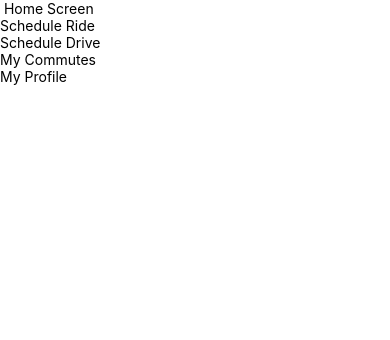
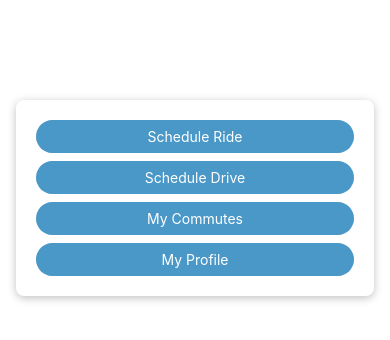
Before and after one commit to geethavs88/carpooling-app-frontend, a React Native app: screen / in a window 390 px wide. Shown: the top 340 px of the page. Built offline with nearby package versions, Linux system fonts and the light colour scheme.

Commit message:
added button component

```diff
--- a/components/PrimaryButton.js
+++ b/components/PrimaryButton.js
@@ -1,9 +1,40 @@
-import { View, Text } from "react-native";
+import { View, Text, Pressable, StyleSheet } from "react-native";
 function PrimaryButton({ children }) {
+    function pressHandler() {
+        console.log("Pressed!");
+    }
     return (
-        <View>
-            <Text>{children}</Text>
+        <View style={styles.buttonOuterContainer}>
+            <Pressable
+            style={styles.buttonInnerContainer}
+            onPress={pressHandler}
+            android_ripple={{ color: '#0b93b1ff' }}
+            >
+                <Text style={styles.buttonText}>{children}</Text>
+            </Pressable>
         </View>
     );
 }
+const styles = StyleSheet.create({
+    buttonOuterContainer: {
+        margin: 4,
+        borderRadius: 28,
+        overflow: 'hidden'
+
+    },
+    buttonInnerContainer: {
+        backgroundColor: '#4a98c8ff',
+        paddingVertical: 8,
+        paddingHorizontal: 16,
+        elevation: 2,
+        shadowColor: '#000',
+        shadowOffset: { width: 0, height: 2 },
+        shadowOpacity: 0.25,
+        shadowRadius: 8
+    },
+    buttonText: {
+        color: 'white',
+        textAlign: 'center'
+    }
+});
 export default PrimaryButton;
--- a/screens/HomeScreen.js
+++ b/screens/HomeScreen.js
@@ -1,17 +1,32 @@
-import { View, Text } from 'react-native';
+import { View, Text, StyleSheet } from 'react-native';
 import PrimaryButton from '../components/PrimaryButton';
 function HomeScreen() {
     return (
-    <View>
-        <Text> Home Screen</Text>
-        <View>
-            <PrimaryButton>Schedule Ride</PrimaryButton>
-            <PrimaryButton>Schedule Drive</PrimaryButton>
-            <PrimaryButton>My Commutes</PrimaryButton>
-            <PrimaryButton>My Profile</PrimaryButton>
-        </View>
-
-    </View>);
+    <View style={styles.homeInputContainer}>
+        <PrimaryButton>Schedule Ride</PrimaryButton>
+        <PrimaryButton>Schedule Drive</PrimaryButton>
+        <PrimaryButton>My Commutes</PrimaryButton>
+        <PrimaryButton>My Profile</PrimaryButton>
+    </View>
+    );
 
 }
+const styles = StyleSheet.create({
+    homeInputContainer: {
+
+        marginTop:100,
+        marginHorizontal: 16,
+        padding: 16,
+        borderColor: '#ccc',
+        borderRadius: 8,
+        elevation: 4,
+        shadowColor: '#000',
+        shadowOffset: { width: 0, height: 2 },
+        shadowOpacity: 0.25,
+        shadowRadius: 8
+
+    }
+
+
+});
 export default HomeScreen;
```
